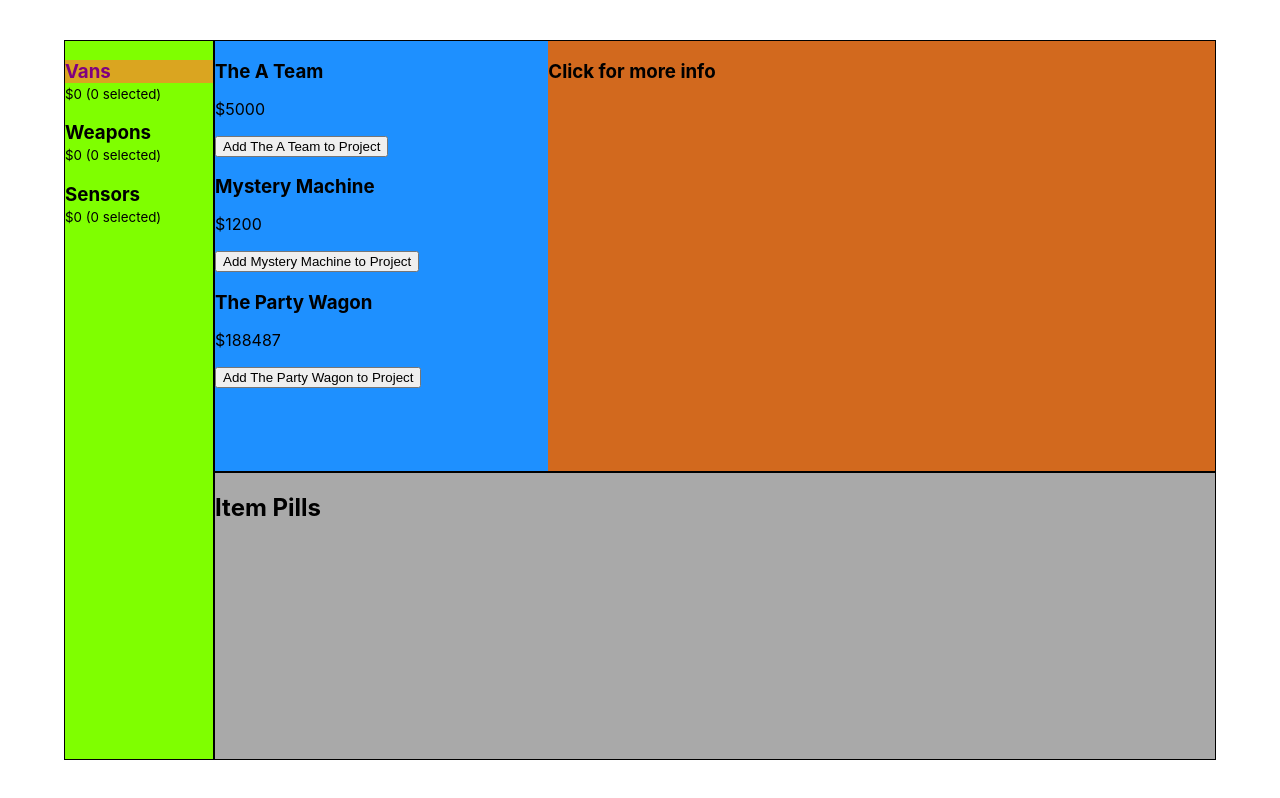
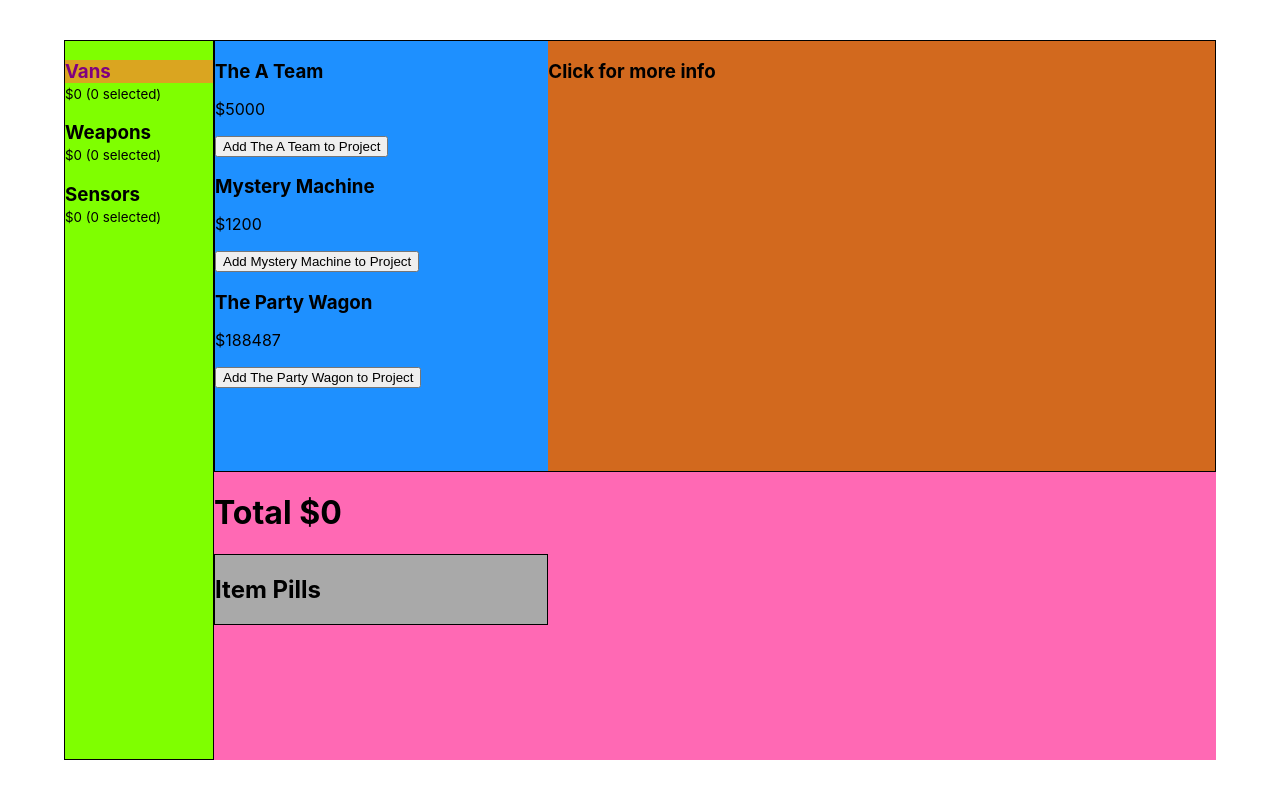
Before and after one commit to garrettgsb/ogc-widgets, a React (Create React App) app: page / in a window 1280 px wide. Built offline with nearby package versions, Linux system fonts and the light colour scheme.

Commit message:
total price working

```diff
--- a/src/PaneManagerWidget.js
+++ b/src/PaneManagerWidget.js
@@ -137,10 +137,8 @@
       {/* <p>{JSON.stringify(appData)}</p> */}
       <SideBar categories={appCategories} selectedCategory={selectedCategory} setSelectedCategory={setSelectedCategory} selections={selections} appData={appData} getPriceByCategory={getPriceByCategory} />
       <ContentArea items={items} updateSelected={updateSelected} selections={selections} />
-      <BottomBar appCategories={appCategories} selections={selections} />
+      <BottomBar selections={selections} appData={appData} />
     </main>
-
-
   )
 }
 
--- a/src/components/BottomBar.js
+++ b/src/components/BottomBar.js
@@ -1,4 +1,4 @@
-const BottomBar = ({ appCategories, selections }) => {
+const BottomBar = ({ selections, appData }) => {
 
   // const pillList = Object.values(selections.filter((selected) => { return selected === true }));
   const pillList = [];
@@ -7,7 +7,20 @@
       pillList.push(key);
     }
   };
+
+  function sumPrices(appData, selections) {
+    let total = 0;
+    appData.forEach(item => {
+      if (selections[item.title]) {
+        total += item.price;
+      }
+    });
+    return total;
+  }
+
   return (
+    <div>
+      <h1>Total ${sumPrices(appData, selections)}</h1>
       <aside className="bottombar">
         <h1>Item Pills</h1>
         {
@@ -19,6 +32,7 @@
         }
 
       </aside>
+    </div>
   )
 }
 
```
Lines whose indentation alone changed are shown as unchanged.
